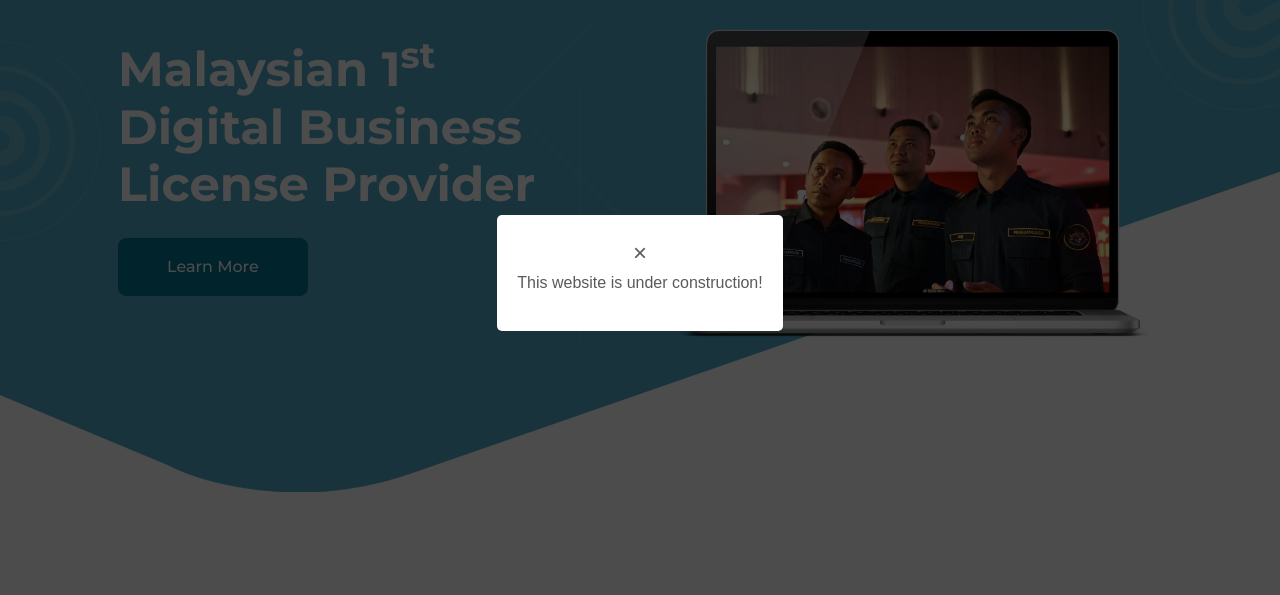
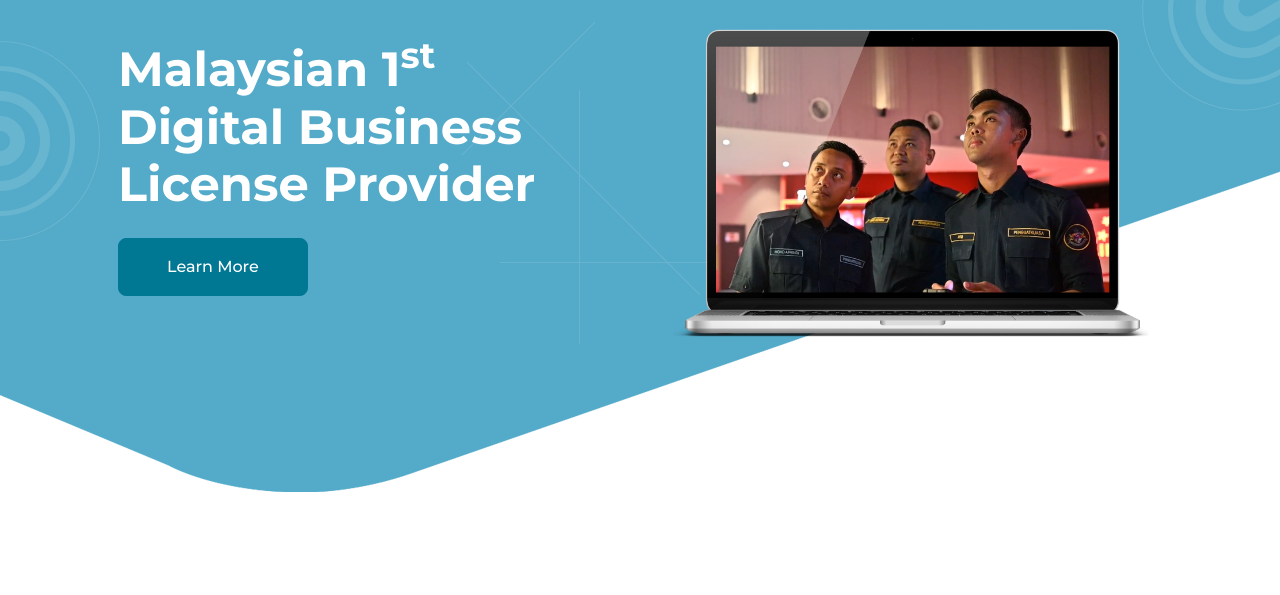
Before and after one commit to kray3d/gatestech.com.my, a plain HTML site: page index.html in a window 1280 px wide. Shown: the part 127-722 px from the top of the page. Drawn offline with nearby package versions, Linux system fonts and the light colour scheme.

Commit message:
Update index.html

```diff
--- a/index.html
+++ b/index.html
@@ -209,7 +209,7 @@
                   </div>
                 </div>
               </div>
-              <div class="col-lg-5">
+              <div class="col-lg-4">
                 <img
                   class="img-fluid wow zoomIn"
                   data-wow-delay="0.5s"
@@ -589,15 +589,6 @@
       </section>
       <!-- Footer End -->
 
-      <!-- Popup Under Construction-->
-      <div class="popup-overlay" id="popupOverlay">
-        <div class="popup" id="popup">
-          <span class="close" id="closePopup">×</span>
-          <p>This website is under construction!</p>
-        </div>
-      </div>
-      <!-- Popup End-->
-
       <!-- Back to Top -->
       <a href="#" class="btn btn-lg btn-secondary btn-lg-square back-to-top"
         ><i class="bi bi-arrow-up"></i
```
